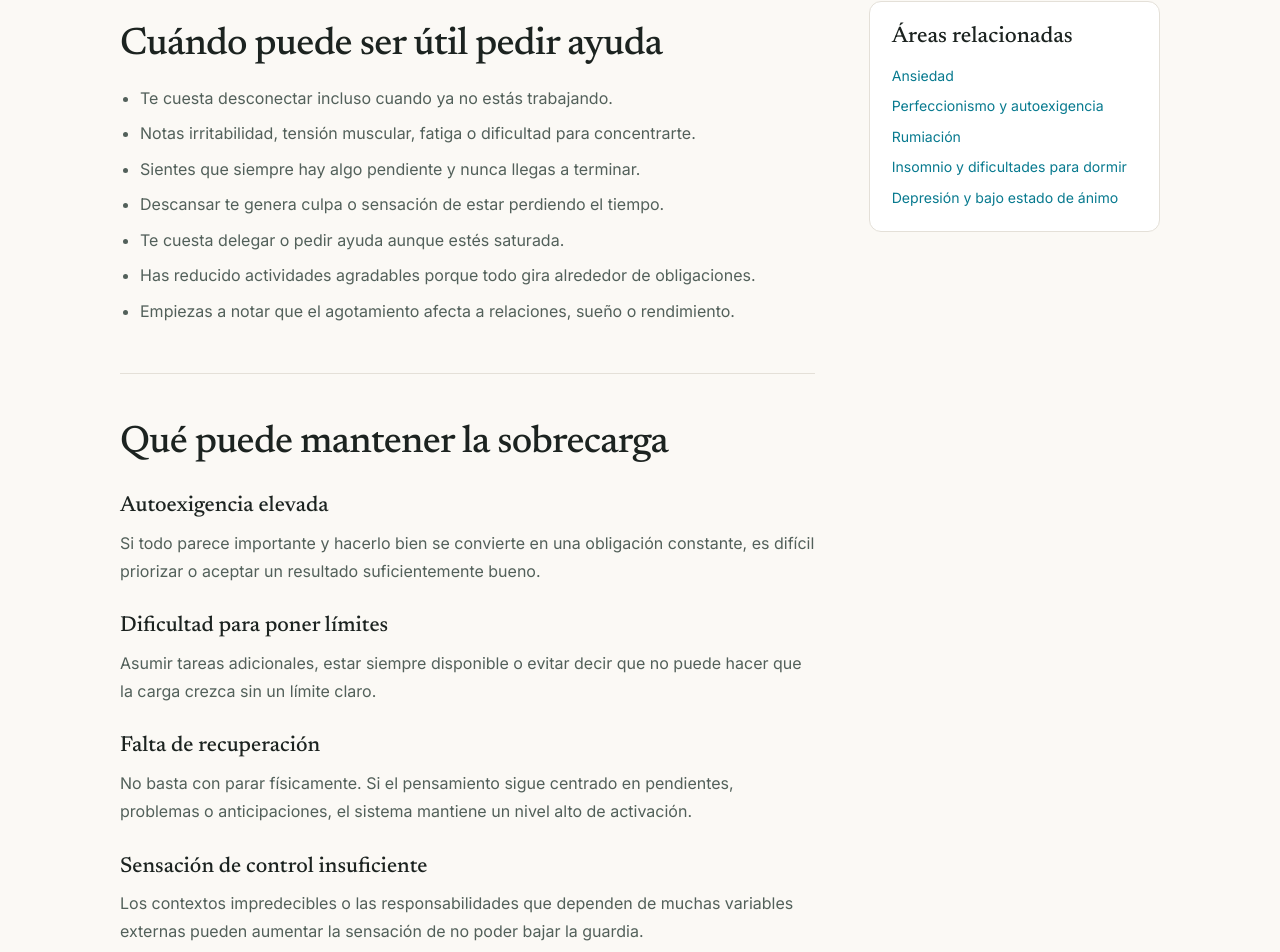
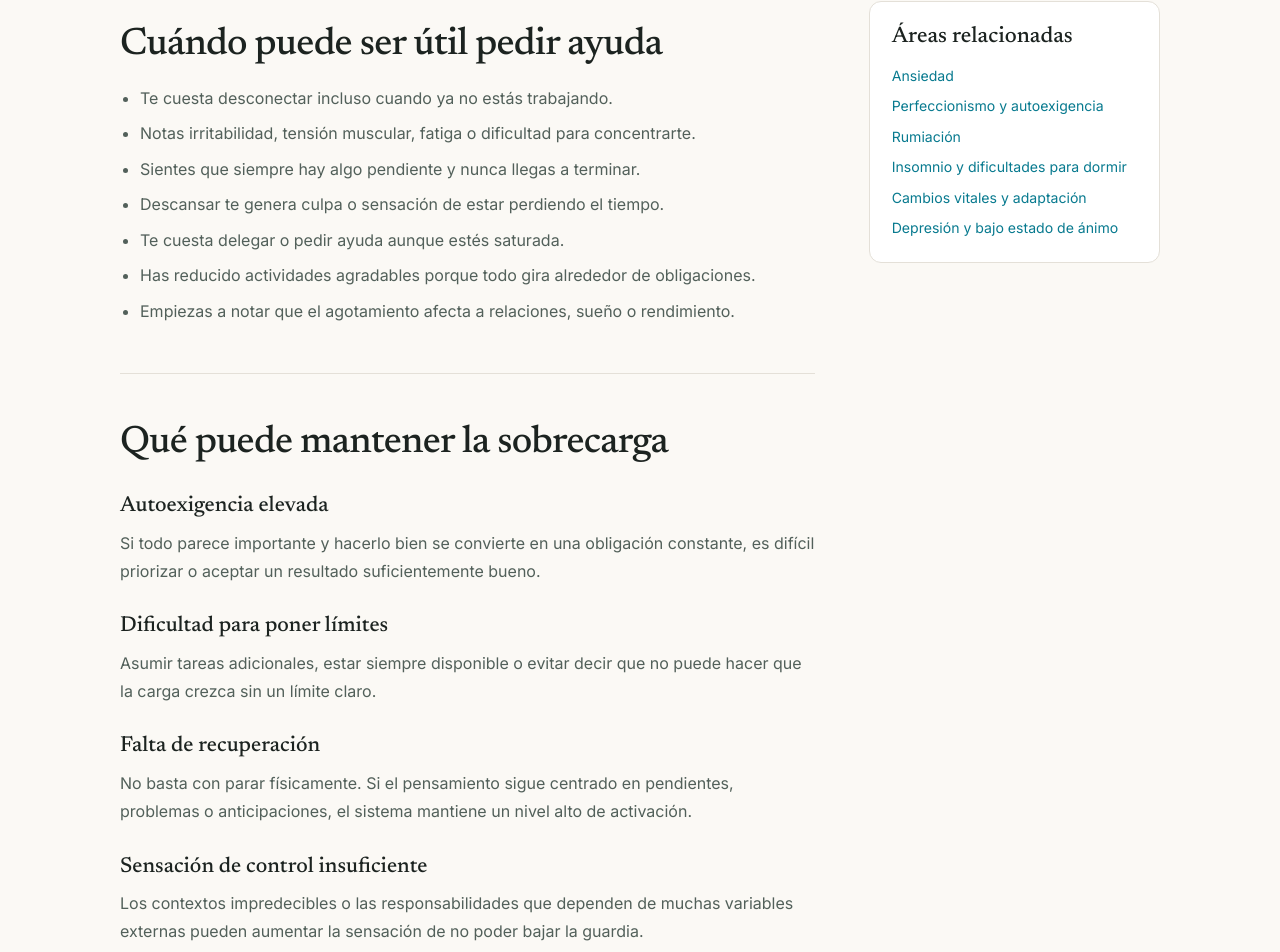
Before and after one commit to carolinasanchezgirona/Portfolio-Carolina, a Next.js app: page /estres-y-sobrecarga in a window 1280 px wide. Shown: the part 1059-2011 px from the top of the page. Built offline with nearby package versions, Linux system fonts and the light colour scheme.

Commit message:
SEO: link life changes page

```diff
--- a/app/estres-y-sobrecarga/page.tsx
+++ b/app/estres-y-sobrecarga/page.tsx
@@ -48,7 +48,8 @@ export default function StressPage() {
         <aside className="seo-sidebar" aria-label="Información práctica">
           <div className="seo-card"><h2>Sesión de psicología</h2><ul className="seo-facts"><li><span>Duración</span><strong>60 minutos</strong></li><li><span>Tarifa</span><strong>60 €</strong></li><li><span>Modalidad</span><strong>Presencial y online</strong></li><li><span>Pacientes</span><strong>Adultos</strong></li></ul><a className="editorial-btn editorial-btn-primary" href="/cita/">Consultar disponibilidad</a></div>
           <div className="seo-card"><h3>Áreas relacionadas</h3><div className="seo-related"><a href="/ansiedad/">Ansiedad</a><a href="/perfeccionismo-y-autoexigencia/">Perfeccionismo y autoexigencia</a><a href="/rumiacion-y-pensamientos-repetitivos/">Rumiación</a>
-              <a href="/insomnio-y-dificultades-para-dormir/">Insomnio y dificultades para dormir</a><a href="/depresion/">Depresión y bajo estado de ánimo</a></div></div>
+              <a href="/insomnio-y-dificultades-para-dormir/">Insomnio y dificultades para dormir</a>
+              <a href="/cambios-vitales-y-adaptacion/">Cambios vitales y adaptación</a><a href="/depresion/">Depresión y bajo estado de ánimo</a></div></div>
         </aside>
       </div>
       <section className="editorial-section seo-authority"><div className="editorial-wrap seo-authority-grid"><div><p className="editorial-section-eyebrow">Profesional responsable</p><h2>Carolina Sánchez Girona</h2><p className="editorial-role">Psicóloga General Sanitaria · Neuropsicóloga</p></div><div className="seo-authority-copy"><p>Trabajo con adultos en ansiedad, sobrecarga, autoexigencia y cambios vitales desde una formulación clínica individualizada y orientada a objetivos concretos.</p><div className="seo-authority-links"><a href="/sobre-mi/">Conocer mi trayectoria profesional →</a><a href="/psicologia/">Ver Psicología General Sanitaria →</a></div></div></div></section>
```
